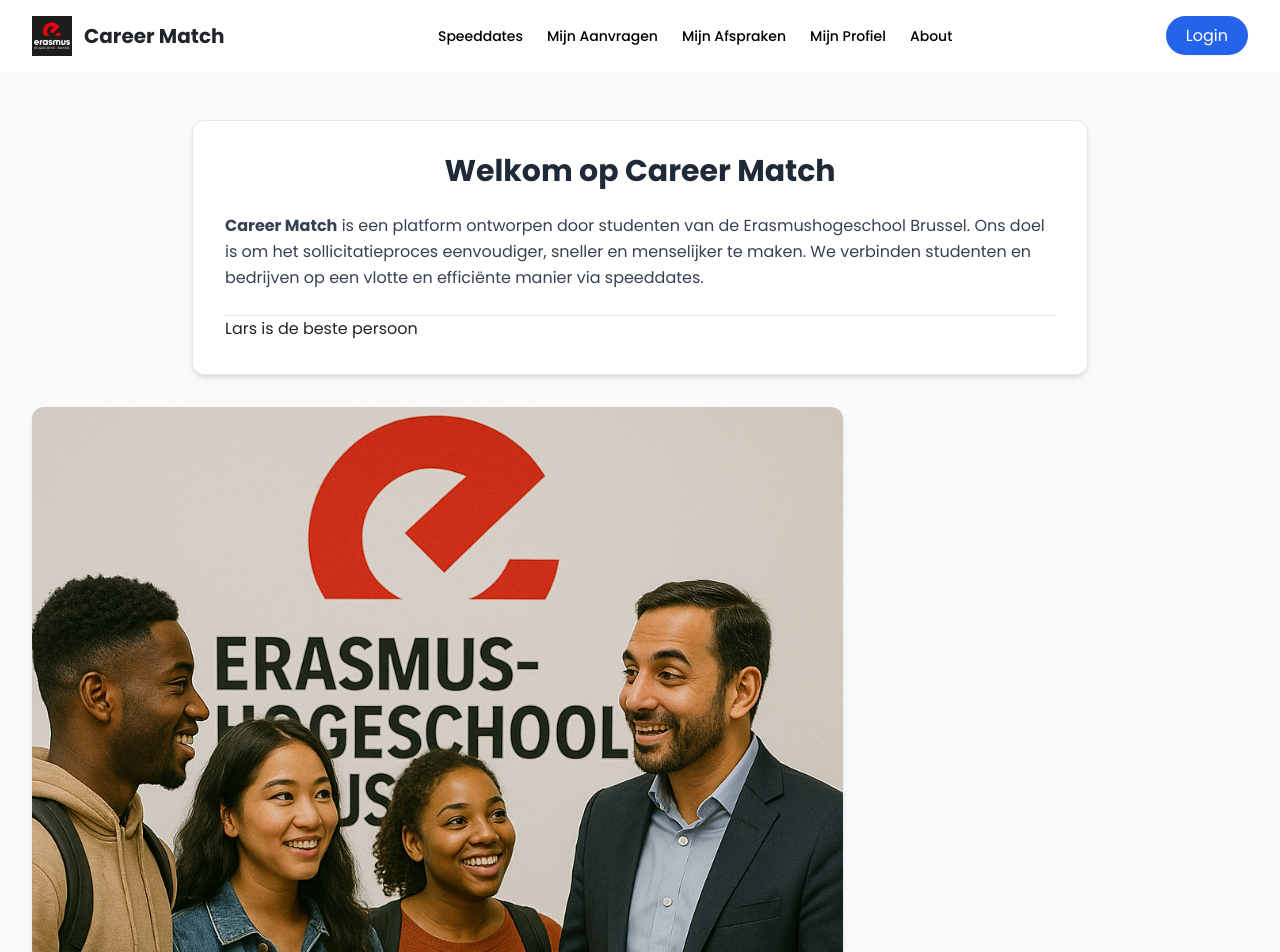
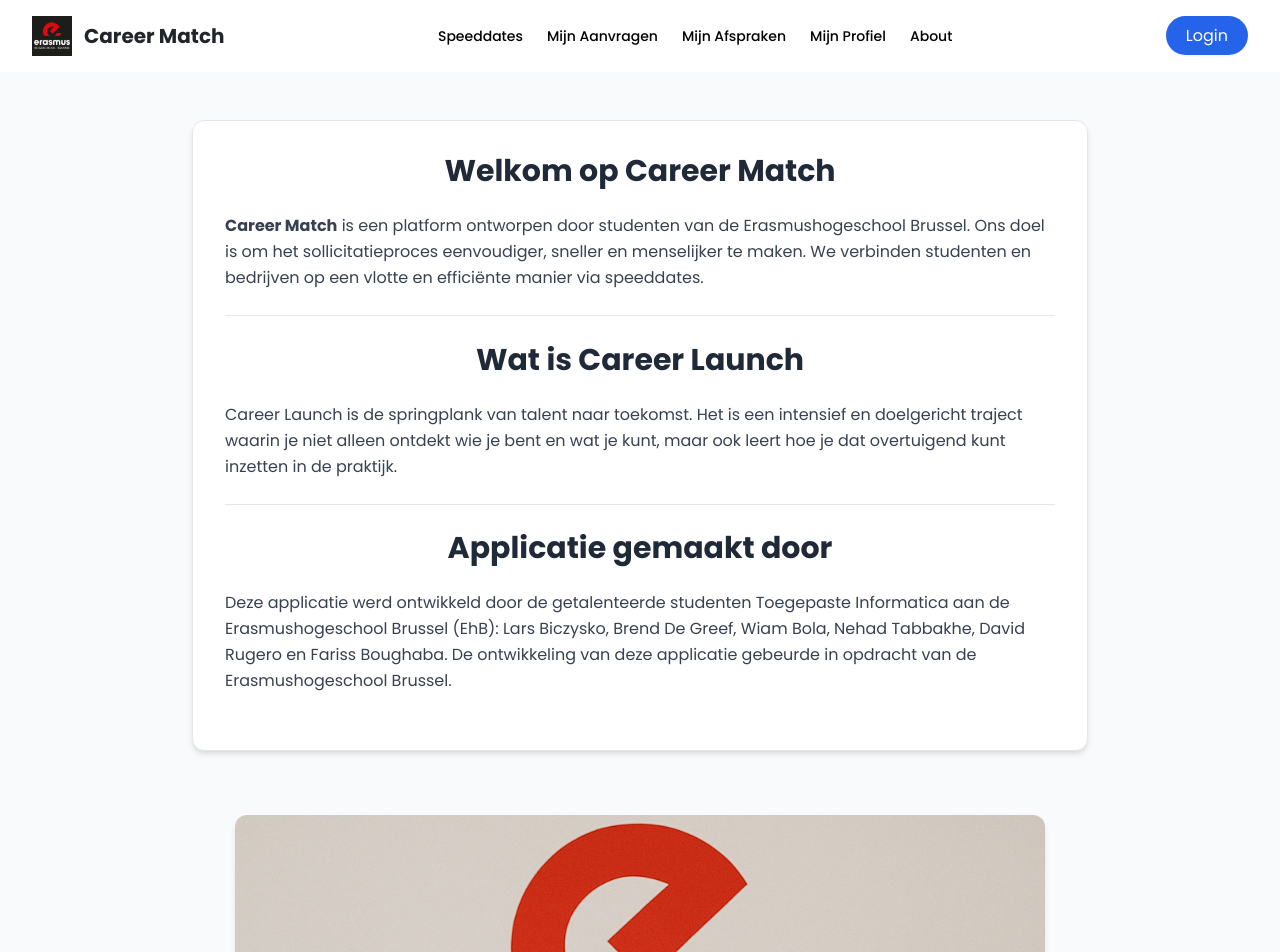
Before and after one commit to davidrugeroehb/groep-7, a React (Vite) app in the folder frontend/: page /basis in a window 1280 px wide. Shown: the top 952 px of the page. Built offline with nearby package versions, Linux system fonts and the light colour scheme; no server answers.

Commit message:
Basis pagina
De basis pagina is nu deftig afgemaakt

```diff
--- a/frontend/src/pages/Basis.jsx
+++ b/frontend/src/pages/Basis.jsx
@@ -14,9 +14,19 @@ function Basis() {
                 We verbinden studenten en bedrijven op een vlotte en efficiënte manier via speeddates.
             </p>
             <hr/>
-            <p>Lars is de beste persoon</p>
+            <br/>
+            <h2 className="text-3xl font-bold mb-6 text-center text-gray-800">Wat is Career Launch</h2>
+            <p className="text-gray-700 mb-6 leading-relaxed">Career Launch is de springplank van talent naar toekomst. Het is een intensief en doelgericht traject waarin je niet alleen ontdekt wie je bent en wat je kunt, maar ook leert hoe je dat overtuigend kunt inzetten in de praktijk.</p>
+            <hr/>
+            <br/>
+            <h2 className="text-3xl font-bold mb-6 text-center text-gray-800">Applicatie gemaakt door</h2>
+            <p className="text-gray-700 mb-6 leading-relaxed">Deze applicatie werd ontwikkeld door de getalenteerde studenten Toegepaste Informatica aan de Erasmushogeschool Brussel (EhB): Lars Biczysko, Brend De Greef, Wiam Bola, Nehad Tabbakhe, David Rugero en Fariss Boughaba.
+              De ontwikkeling van deze applicatie gebeurde in opdracht van de Erasmushogeschool Brussel.
+            </p>
         </div>
-        <img src={basis} alt="foto van studenten van ehb die praten met een verandwoordelijke van een bedrijf" className="mt-8 max-w-full w-full md:w-2/3 rounded-xl shadow-md object-cover" />
+         <div className="flex justify-center mt-8">
+          <img src={basis} alt="foto van studenten van ehb die praten met een verandwoordelijke van een bedrijf" className="mt-8 max-w-full w-full md:w-2/3 rounded-xl shadow-md object-cover" />
+        </div>
     </div>
   );
 }
```
